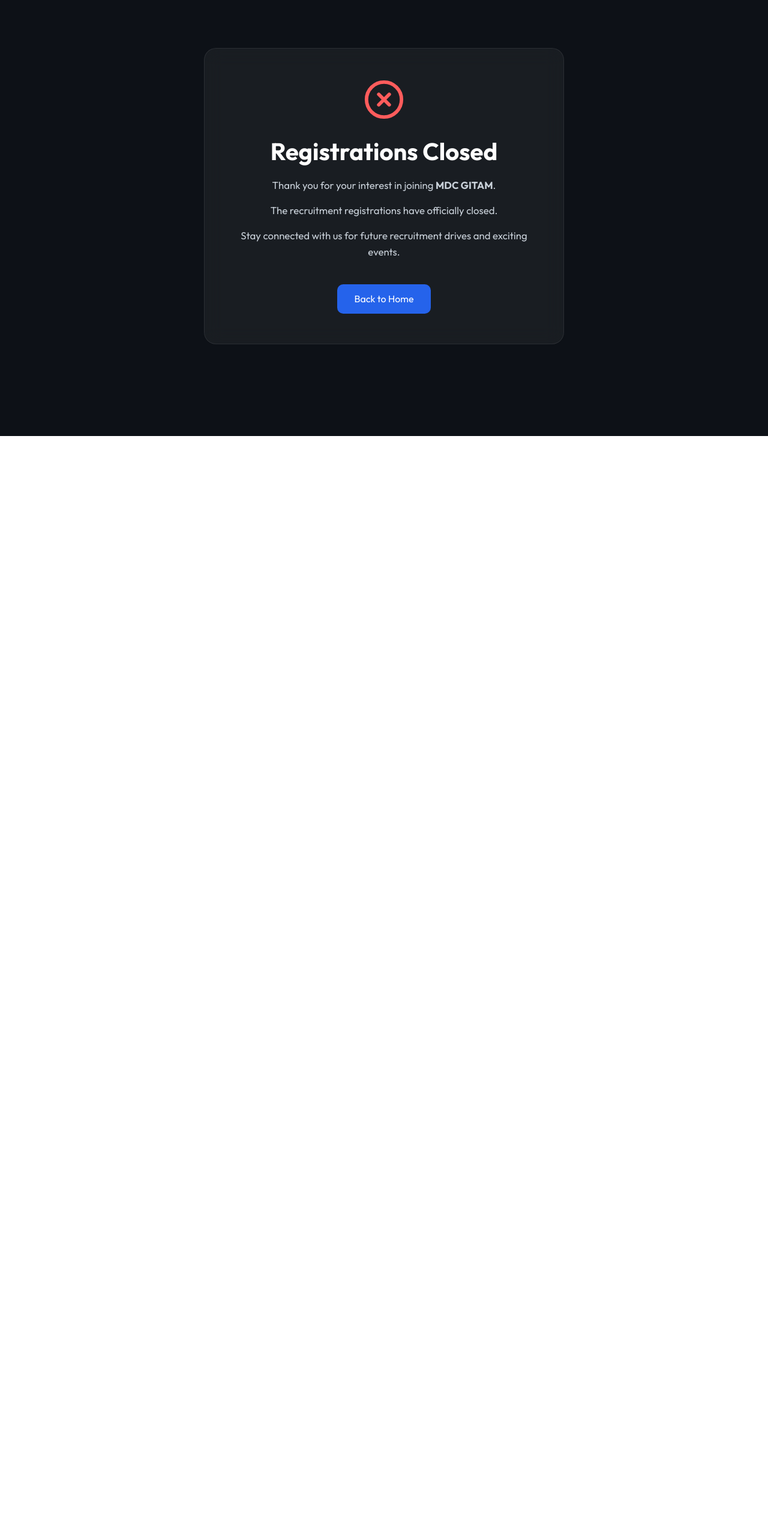
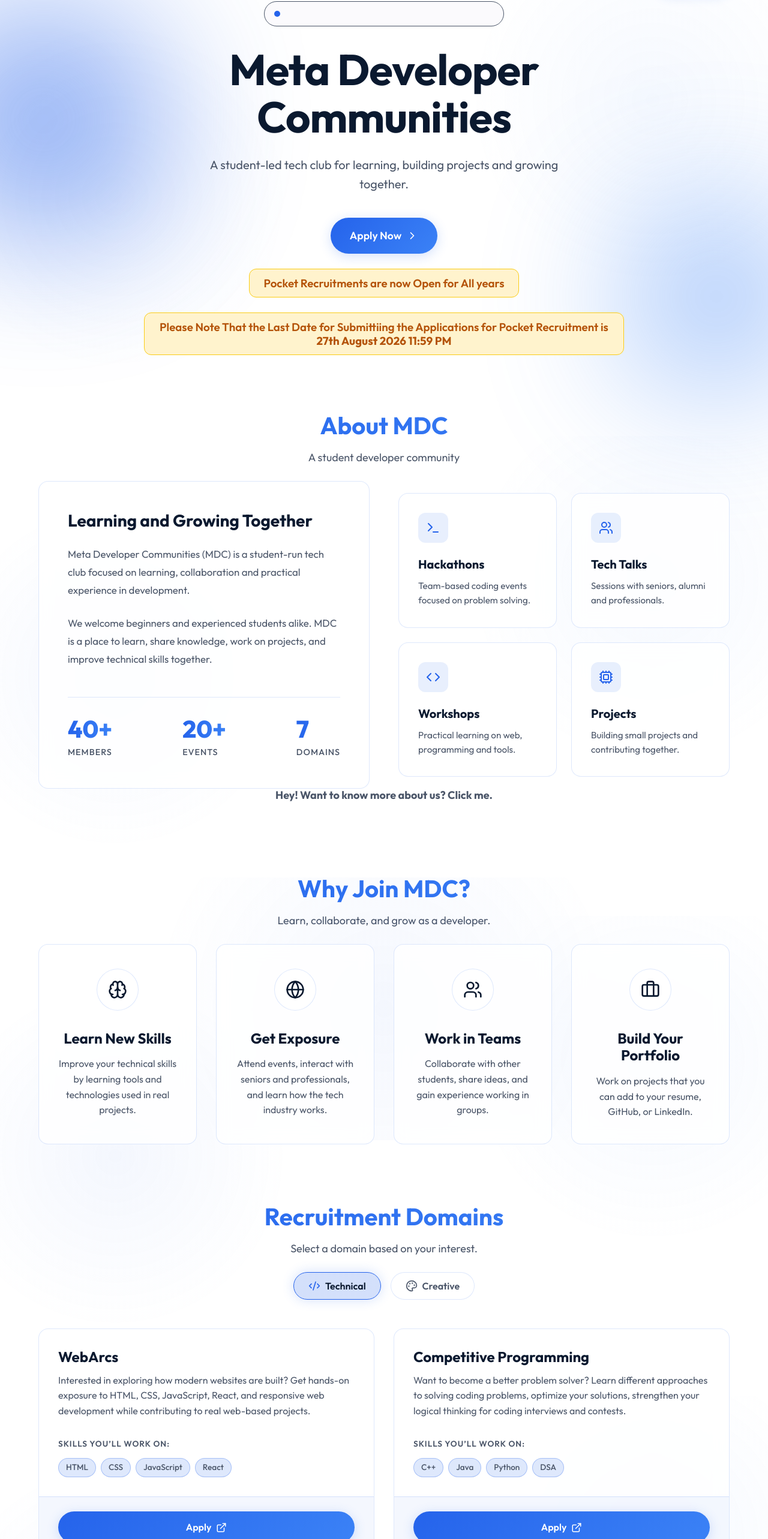
Before and after one commit to mdcgitam/mdc-gitam-recruitment, a React (Vite) app: page / in a window 1280 px wide. Shown: the part 73-2639 px from the top of the page at 60% size. Before the commit the page ends 800 px from the top, so only its background shows below. Built offline with nearby package versions, Linux system fonts and the light colour scheme.

Commit message:
Added the required changes

```diff
--- a/src/App.jsx
+++ b/src/App.jsx
@@ -7,11 +7,8 @@
 import ProcessSection from './components/ProcessSection';
 import WhatsAppSection from './components/WhatsAppSection';
 import Footer from './components/Footer';
-import RegistrationsClosed from './components/RegistrationsClosed';
 
-import { Routes, Route } from "react-router-dom";
-
-function Home() {
+function App() {
   return (
     <>
       <Navbar />
@@ -27,9 +24,4 @@
     </>
   );
 }
-
-function App() {
-  return <RegistrationsClosed />;
-}
-
 export default App;
--- a/src/components/DomainsSection.jsx
+++ b/src/components/DomainsSection.jsx
@@ -1,7 +1,8 @@
 import React, { useState } from 'react';
 import { ExternalLink, Code2, Palette, Megaphone } from 'lucide-react';
 import './DomainsSection.css';
-import { Link } from "react-router-dom";
+
+const OPEN_RECRUITMENT_FORM = 'https://forms.gle/YAKH6VA3Nt834Jpr7';
 
 const domainsData = {
     Technical: [
@@ -9,21 +10,22 @@
             title: "WebArcs",
             desc: "Learn to build responsive websites and web applications.",
             skills: ["HTML", "CSS", "JavaScript", "React"],
-            formUrl: "https://forms.gle/YAKH6VA3Nt834Jpr7",
+            formUrl: OPEN_RECRUITMENT_FORM,
             descp: "Interested in exploring how modern websites are built? Get hands-on exposure to HTML, CSS, JavaScript, React, and responsive web development while contributing to real web-based projects."
         },
-        {
-            title: "DataVerse",
-            desc: "Explore basics of data analysis and machine learning.",
-            skills: ["Python", "Pandas", "NumPy", "Machine Learning"],
-            formUrl: "/registrations-closed",
-            descp: "Interested in exploring the world of data? Work with data cleaning, visualization tools, OpenCV, Scikit-learn, and model building while gaining hands-on experience through a real-world project."
-        },
+        // {
+        //     title: "DataVerse",
+        //     desc: "Explore basics of data analysis and machine learning.",
+        //     skills: ["Python", "Pandas", "NumPy", "Machine Learning"],
+        //     formUrl: OPEN_RECRUITMENT_FORM,
+        //     descp: "Interested in exploring the world of data? Work with data cleaning, visualization tools, OpenCV, Scikit-learn, and model building while gaining hands-on experience through a real-world project."
+        // },
+
         {
             title: "Competitive Programming",
             desc: "Improve problem-solving and coding skills through practice.",
             skills: ["C++", "Java", "Python", "DSA"],
-            formUrl: "/registrations-closed",
+            formUrl: OPEN_RECRUITMENT_FORM,
             descp: "Want to become a better problem solver? Learn different approaches to solving coding problems, optimize your solutions, strengthen your logical thinking for coding interviews and contests."
         }
     ],
@@ -32,28 +34,28 @@
             title: "Design",
             desc: "Create user-friendly designs and interfaces.",
             skills: ["Figma", "UI Design", "Canva"],
-            formUrl: "/registrations-closed",
+            formUrl: OPEN_RECRUITMENT_FORM,
             descp: "Bring ideas to life through visuals. Design posters, certificates and social media creatives using tools like Canva, Figma and other design platforms."
         },
         {
             title: "Content",
             desc: "Write and manage content for social media and events.",
             skills: ["Content Writing", "Copywriting", "Branding"],
-            formUrl: "/registrations-closed",
+            formUrl: OPEN_RECRUITMENT_FORM,
             descp: "Have a flair for writing and communication? Create emails, reports, social media content, and event communications for platforms like Instagram, WhatsApp, and LinkedIn while sharpening your content creation skills."
         },
         {
             title: "Public Relations",
             desc: "Handle communication, outreach, and public engagement.",
             skills: ["Communication", "Event Promotion", "Networking"],
-            formUrl: "/registrations-closed",
+            formUrl: OPEN_RECRUITMENT_FORM,
             descp: "Be the voice of MDC. Manage our presence across Instagram, LinkedIn, and WhatsApp, promote events through online and offline outreach, and build meaningful connections with students across the campus."
         },
         {
             title: "Photography",
             desc: "Capture and edit photos for events and promotions.",
             skills: ["Photography", "Editing", "Video Editing"],
-            formUrl: "/registrations-closed",
+            formUrl: OPEN_RECRUITMENT_FORM,
             descp: "Capture moments that tell a story. Explore event photography, videography, and editing while documenting MDC's journey through creative visuals and engaging videos."
         }
     ],
@@ -105,17 +107,14 @@
                             </div>
 
                             <div className="domain-footer">
-                                <Link
-
-                                    to={domain.formUrl}
-
+                                <a
+                                    href={domain.formUrl}
+                                    target="_blank"
+                                    rel="noreferrer"
                                     className="btn btn-primary apply-btn"
-
                                 >
-
                                     Apply <ExternalLink size={18} />
-
-                                </Link>
+                                </a>
                             </div>
                         </div>
                     ))}
--- a/src/components/HeroSection.jsx
+++ b/src/components/HeroSection.jsx
@@ -20,7 +20,7 @@
                             behavior="scroll"
                             className="hero-marquee"
                         >
-                            Recruitment are open for the Academic year 26-27
+                            Pocket Recruitment are open for the Academic year 26-27
                         </marquee>
                     </div>
 
@@ -40,7 +40,11 @@
                     </div>
                     <div></div>
                     <div className="hero-image delay-4">
-                        <h3 className="deadline-box"> Please Note That the Last Date for Submittiing the Applications is <strong>8th July 2026</strong></h3>
+                        <h3 className="deadline-box">Pocket Recruitments are now Open for All years</h3>
+                    </div>
+
+                    <div className="hero-image delay-4">
+                        <h3 className="deadline-box"> Please Note That the Last Date for Submittiing the Applications for Pocket Recruitment is <strong>27th August 2026 11:59 PM</strong></h3>
                     </div>
                 </div>
             </div>
--- a/src/components/WhatsAppSection.jsx
+++ b/src/components/WhatsAppSection.jsx
@@ -1,30 +1,30 @@
 import React from 'react';
-import { MessageCircle, Mail, Linkedin, Phone } from 'lucide-react';
+import { MessageCircle, Mail, Linkedin, Phone, LucideHeartHandshake } from 'lucide-react';
 import './WhatsAppSection.css';
 
 import Akash from "../assets/Akash.png";
 import Hasini from "../assets/Hasini.jpg";
-import Tanuj from "../assets/Tanuj.jpeg";
+import Harsha from "../assets/Harsha.jpg";
 import Srinivas from "../assets/Srinivas.jpg";
 import Likhita from "../assets/Likhita.jpg";
 import Tanishq from "../assets/Tanishq.jpeg";
 
 const ebMembers = [
   {
-    name: "Mohan Tanuj",
+    name: "Hasini Dandu",
     role: "President",
-    image: Tanuj,
-    lin: "https://www.linkedin.com/in/vnr-Tanuj/",
-    email: "mponasan@gitam.in",
-    phone: "9347344965"
-  },
-  {
-    name: "Hasini",
-    role: "Vice President",
     image: Hasini,
     lin: "https://www.linkedin.com/in/hasini-dandu",
     email: "hdandu2@gitam.in",
     phone: "6305327994"
+  },
+  {
+    name: "Akash Kishan",
+    role: "Vice President",
+    image: Akash,
+    lin: "http://www.linkedin.com/in/akashkishankarri",
+    email: "akarri4@gitam.in",
+    phone: "8374849797"
   },
   {
     name: "Tanishq",
@@ -43,12 +43,12 @@
     phone: "6302655976"
   },
   {
-    name: "Akash Kishan",
+    name: "Harsha",
     role: "Technical Head",
-    image: Akash,
-    lin: "http://www.linkedin.com/in/akashkishankarri",
-    email: "akarri4@gitam.in",
-    phone: "8374849797"
+    image: Harsha,
+    lin: "https://www.linkedin.com/in/harsha-aki/",
+    email: "saki@gitam.in",
+    phone: "7780610391"
   },
   {
     name: "Likhita",
```
Also changed, not shown: src/assets/Harsha.jpg (added), 3 other files (tests, documents, lock files or other folders).
